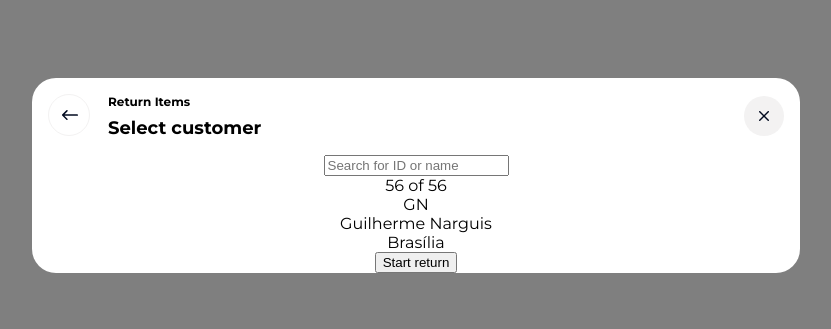
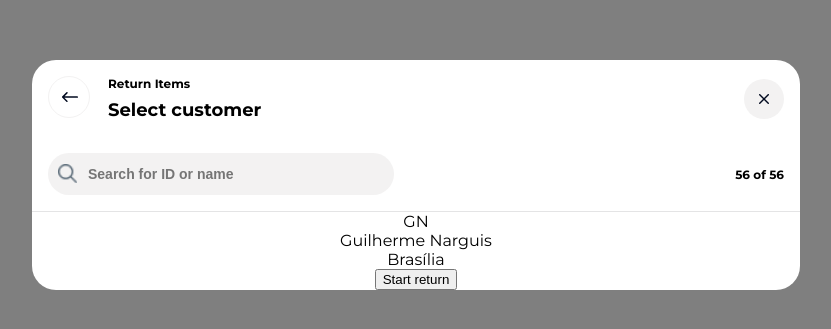
Before and after one commit to narguis/vue2-test, a Vue app: page / in a window 1280 px wide. Shown: the part 225-554 px from the top of the page, without its empty margins (224-1055 px from the left). Built offline with nearby package versions, Linux system fonts and the light colour scheme.

Commit message:
search bar

```diff
--- a/src/components/ReturnItemsModal.vue
+++ b/src/components/ReturnItemsModal.vue
@@ -117,4 +117,33 @@
   align-items: center;
   border-radius: 24px;
 }
+
+.results-count {
+  font-weight: 600;
+  font-size: 12px;
+}
+
+.search-bar {
+  display: flex;
+  padding: 16px;
+  justify-content: space-between;
+  border-bottom: 1px solid #e4e4e5;
+  align-items: center;
+}
+
+.search-input {
+  width: 304px;
+  height: 40px;
+  background-color: #f3f2f2;
+  border: none;
+  border-radius: 24px;
+  color: #62717e;
+  font-weight: 600;
+  font-size: 14px;
+  background-image: url("../../public/images/search.png");
+  background-repeat: no-repeat;
+  background-position: 10px center;
+  background-size: 20px auto;
+  padding-left: 40px;
+}
 </style>
```
